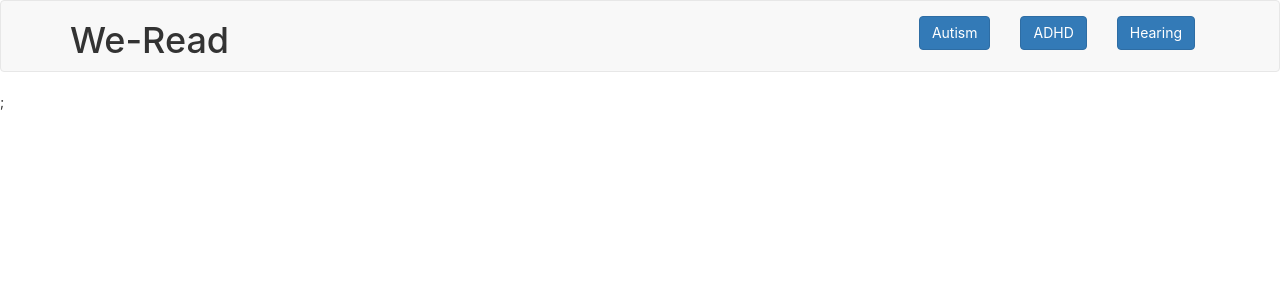
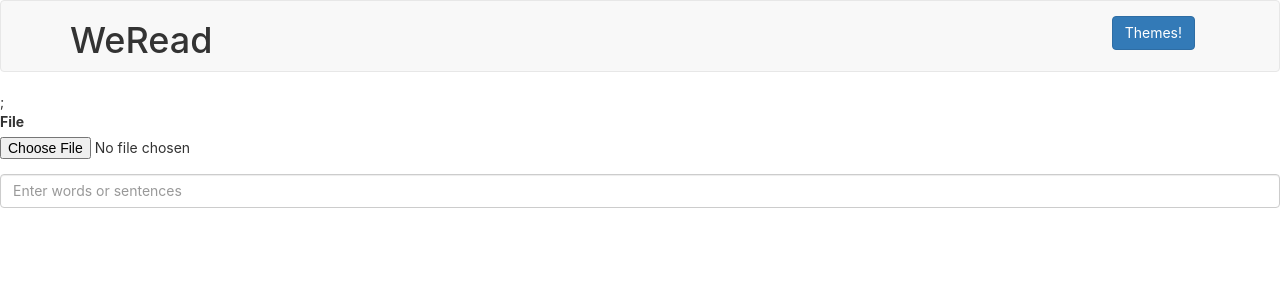
Before and after one commit to aarondtaveras/cooperhack2018, a React (Create React App) app in the folder Main/: page / in a window 1280 px wide. Shown: the top 300 px of the page. Built offline with nearby package versions, Linux system fonts and the light colour scheme.

Commit message:
components

```diff
--- a/Main/src/App.js
+++ b/Main/src/App.js
@@ -1,13 +1,16 @@
 import React, { Component } from 'react';
 import './App.css';
 import Navbar from './components/Navbar';
+import Input from './components/Input';
+import ImportFile from './components/Import';
 
 class App extends Component {
-
   render() {
     return (
       <div className="App">
         <Navbar />
+        <ImportFile />
+        <Input />
       </div>
     );
   }
--- a/Main/src/components/Import.js
+++ b/Main/src/components/Import.js
@@ -1,13 +1,32 @@
 import React, { Component } from 'react';
+import { FormGroup, ControlLabel, FormControl, HelpBlock} from 'react-bootstrap';
 
-class Import extends Component {
+class ImportFile extends Component {
   render() {
     return (
-      <div className="ImportFile">
-
+      <div className="ImportButton">
+      {formInstance}
       </div>
     );
   }
 }
 
-export default Import;
+function FieldGroup({ id, label, help, ...props }) {
+  return (
+    <FormGroup controlId={id}>
+      <ControlLabel>{label}</ControlLabel>
+      <FormControl {...props} />
+      {help && <HelpBlock>{help}</HelpBlock>}
+    </FormGroup>
+  );
+}
+
+const formInstance = (
+  <FieldGroup
+      id="formControlsFile"
+      type="file"
+      label="File"
+    />
+);
+
+export default ImportFile;
--- a/Main/src/components/Input.js
+++ b/Main/src/components/Input.js
@@ -1,10 +1,15 @@
 import React, { Component } from 'react';
+import { FormControl, FormGroup } from 'react-bootstrap';
 
-class Input extends Component {
-  render() {
-    return (
+class Input extends Component{
+  render(){
+    return(
       <div className="InputBox">
-
+        <form>
+          <FormGroup bsSize="Normal">
+          <FormControl type="text" placeholder="Enter words or sentences" />
+          </FormGroup>
+        </form>
       </div>
     );
   }
--- a/Main/src/components/Navbar.js
+++ b/Main/src/components/Navbar.js
@@ -7,19 +7,13 @@ class MainNav extends Component {
       <div className="NavClass">
       <Navbar collapseOnSelect>
         <Navbar.Header>
-          <h1>We-Read</h1>
+          <h1>WeRead</h1>
           <Navbar.Toggle />
         </Navbar.Header>
         <Navbar.Collapse>
           <Nav pullRight>
             <NavItem eventKey={1} href="#">
-              <Button bsStyle="primary">Autism</Button>
-            </NavItem>
-            <NavItem eventKey={2} href="#">
-              <Button bsStyle="primary">ADHD</Button>
-            </NavItem>
-            <NavItem eventKey={3} href="#">
-              <Button bsStyle="primary">Hearing</Button>
+              <Button bsStyle="primary">Themes!</Button>
             </NavItem>
           </Nav>
         </Navbar.Collapse>
```
